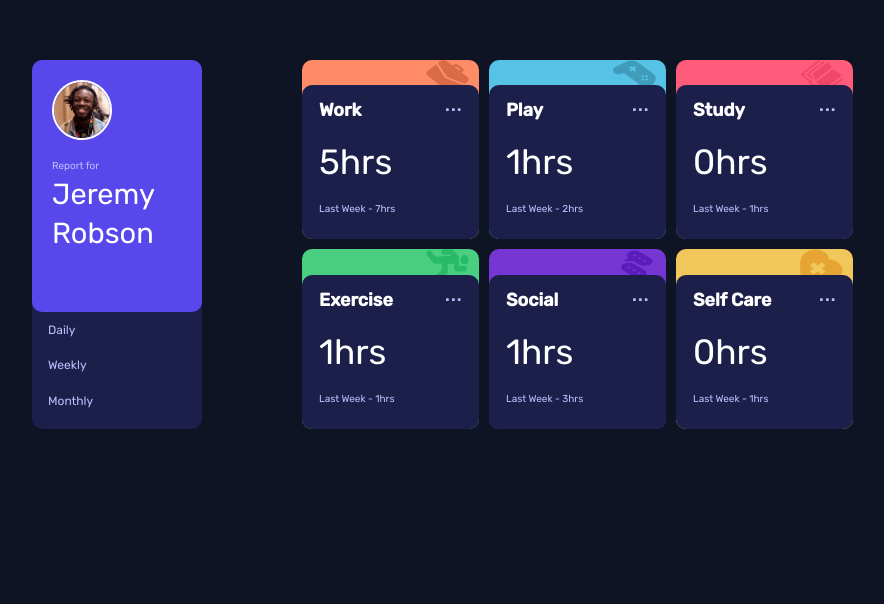
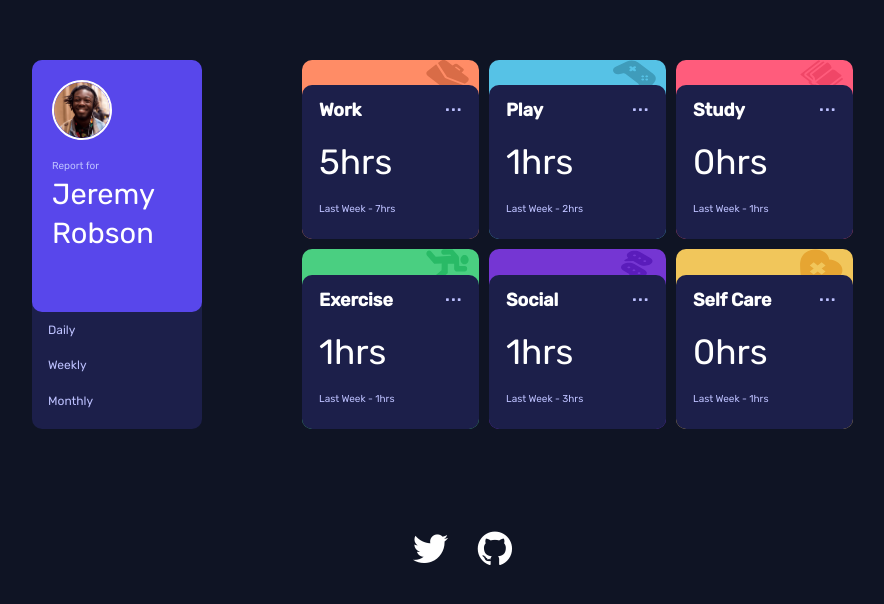
Before and after one commit to olad5/time-tracking-dashboard, a React (Create React App) app: page / in a window 1280 px wide. Shown: the part 140-744 px from the top of the page, without its empty margins (178-1062 px from the left). Built offline with nearby package versions, Linux system fonts and the light colour scheme.

Commit message:
feat: add footer
- Added link to git repo
- Added link to twitter account

```diff
--- a/public/index.html
+++ b/public/index.html
@@ -8,6 +8,8 @@
   <meta name="theme-color" content="#000000" />
   <meta name="description" content="Web site created using create-react-app" />
   <link rel="apple-touch-icon" href="%PUBLIC_URL%/logo192.png" />
+  <link rel="stylesheet" href="https://cdnjs.cloudflare.com/ajax/libs/font-awesome/4.7.0/css/font-awesome.min.css">
+
   <!--
       manifest.json provides metadata used when your web app is installed on a
       user's mobile device or desktop. See https://developers.google.com/web/fundamentals/web-app-manifest/
--- a/src/App.css
+++ b/src/App.css
@@ -2,6 +2,8 @@
   text-align: center;
   display:flex;
   justify-content:center;
+  align-items:center;
+  flex-direction:column;
 }
 
 .App-logo {
--- a/src/App.js
+++ b/src/App.js
@@ -17,6 +17,11 @@ function App() {
                 {/* passes the current timeline state and data from the json file to the container component */}
                 <CardsContainer currentTimeline={option} />
             </main>
+            <footer>
+                <a href="https://twitter.com/_olad5"><i class="fa fa-twitter "></i></a>
+                <a href="https://github.com/olad5/time-tracking-dashboard"><i class="fa fa-github "></i></a>
+            </footer>
+
         </div>
     );
 }
--- a/src/index.css
+++ b/src/index.css
@@ -201,7 +201,20 @@ main {
   padding-right:1rem;
 }
 
+footer {
+    margin-top:10rem;
+    display:flex;
+    justify-content:space-between;
+    width:10rem;
+    height:20rem;
 
+}
+
+
+.fa {
+      color:white;
+      font-size:4rem;
+  }
 
     @media only screen and (max-width: 375px) {
     /* @media only screen and (max-width: 1rem) { */
@@ -334,4 +347,13 @@ main {
                   z-index:-1;
                 }
 
+                footer {
+                    margin-top:2rem;
+                }
+
+                .fa {
+                      font-size:3rem;
+                  }
+
+
     }
```
